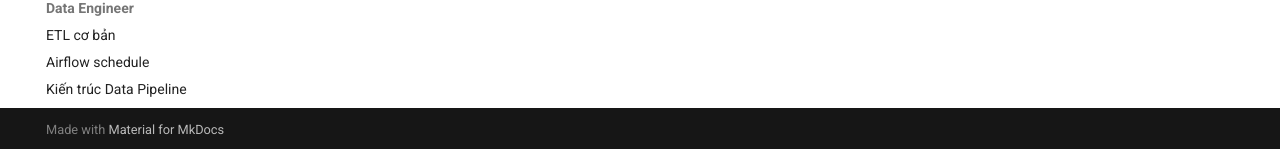
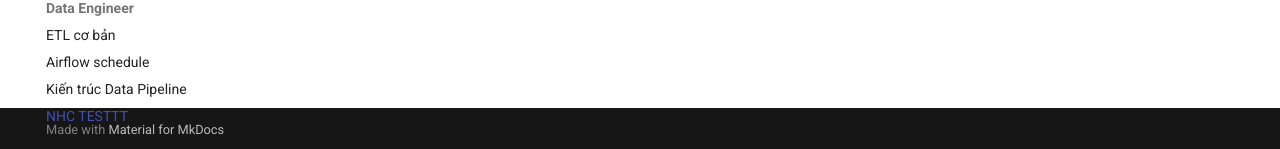
Before and after one commit to kulpig9799/notes-site, an MkDocs documentation site: the page built from docs/data_engineer/nhc_test.md, in a window 1280 px wide. Shown: the part 748-897 px from the top of the page. Built offline with MkDocs 1.6.1 and Material for MkDocs 9.7.7, drawn with Linux system fonts in a browser that asks for light colours; comment, search, counter and statistics services are not loaded.

Commit message:
Update mkdocs.yml

```diff
--- a/mkdocs.yml
+++ b/mkdocs.yml
@@ -52,3 +52,4 @@ nav:
       - "ETL cơ bản": data_engineer/etl_co_ban.md
       - "Airflow schedule": data_engineer/airflow_schedule.md
       - "Kiến trúc Data Pipeline": data_engineer/data_pipeline_arch.md
+      - "NHC TESTTT": data_engineer/nhc_test.md
```
